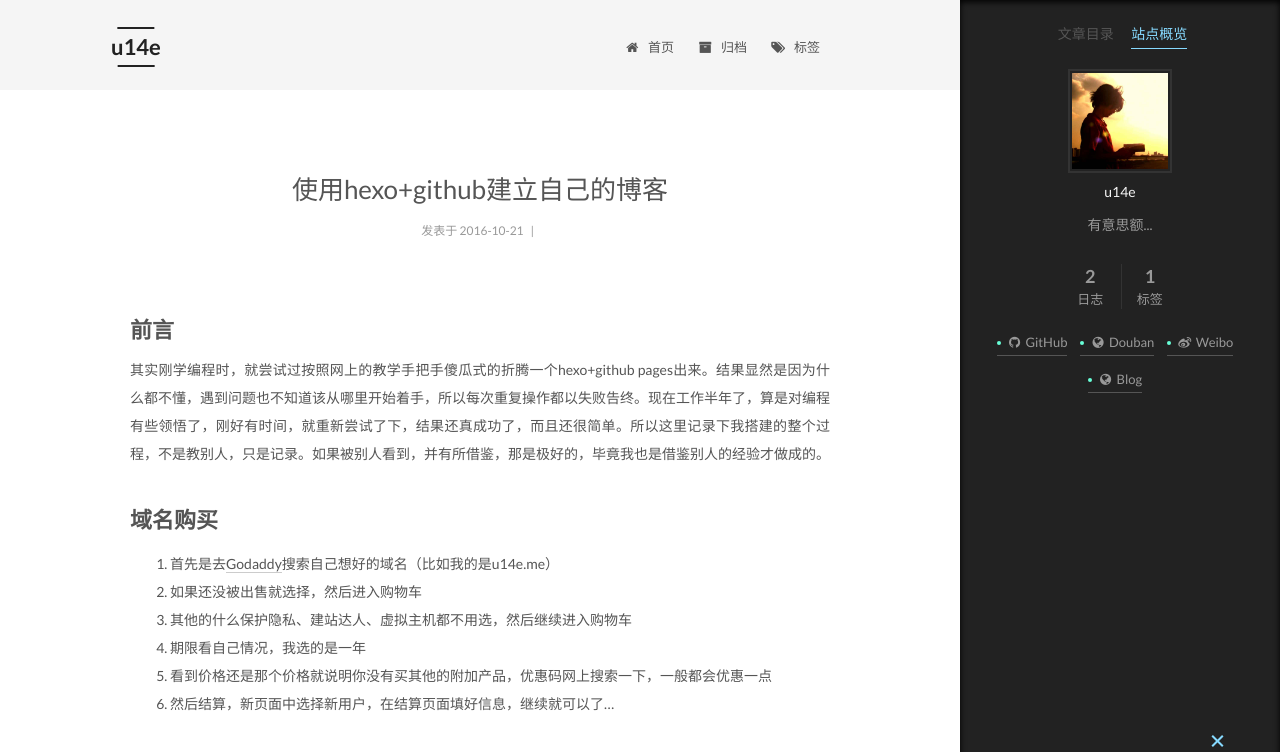
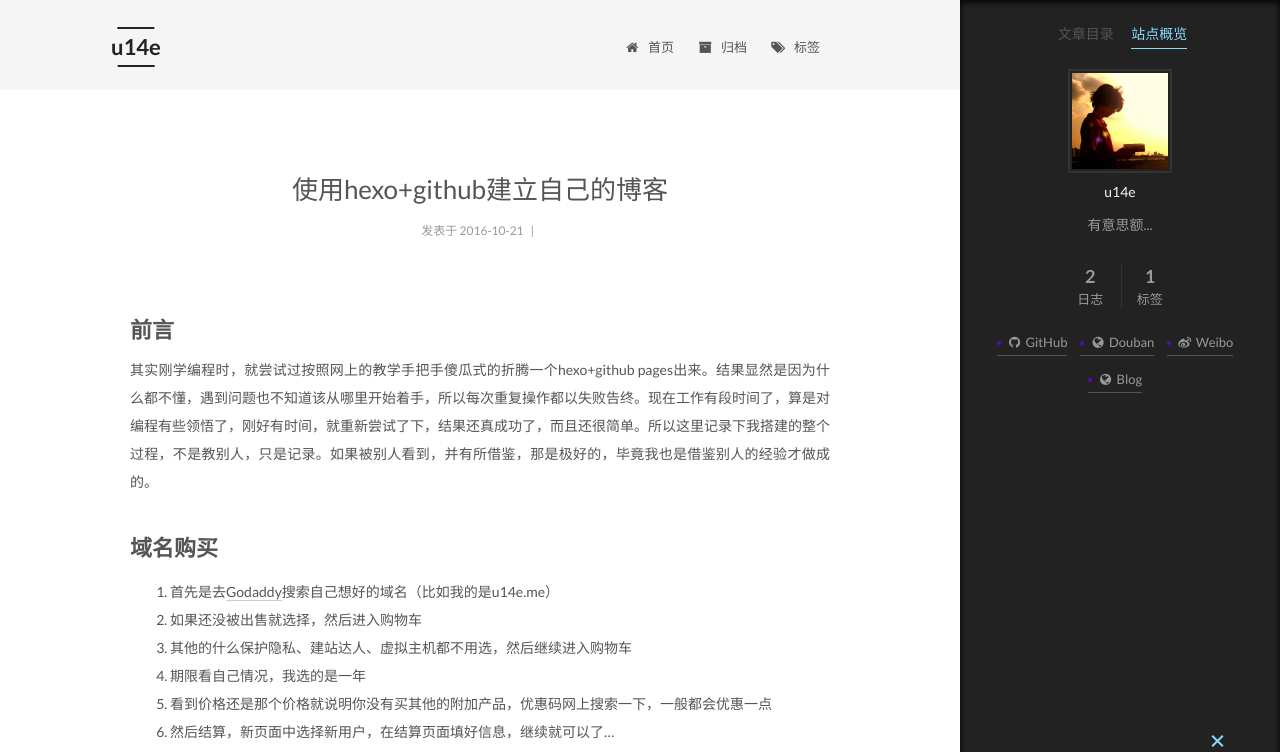
Before and after one commit to u14e/u14e.github.io, a plain HTML site: page 2016/10/21/use-hexo-github-start-your-blog/index.html in a window 1280 px wide. Both pictures are taken after a click on the item "站点概览". Shown: the top 752 px of the page. Drawn offline with Linux system fonts and the light colour scheme; a script that the page names is missing.

Commit message:
Site updated: 2016-10-28 20:12:58

```diff
--- a/2016/10/21/use-hexo-github-start-your-blog/index.html
+++ b/2016/10/21/use-hexo-github-start-your-blog/index.html
@@ -84,16 +84,16 @@
 
 
 
-<meta name="description" content="前言其实刚学编程时，就尝试过按照网上的教学手把手傻瓜式的折腾一个hexo+github pages出来。结果显然是因为什么都不懂，遇到问题也不知道该从哪里开始着手，所以每次重复操作都以失败告终。现在工作半年了，算是对编程有些领悟了，刚好有时间，就重新尝试了下，结果还真成功了，而且还很简单。所以这里记录下我搭建的整个过程，不是教别人，只是记录。如果被别人看到，并有所借鉴，那是极好的，毕竟我也是借鉴别">
+<meta name="description" content="前言其实刚学编程时，就尝试过按照网上的教学手把手傻瓜式的折腾一个hexo+github pages出来。结果显然是因为什么都不懂，遇到问题也不知道该从哪里开始着手，所以每次重复操作都以失败告终。现在工作有段时间了，算是对编程有些领悟了，刚好有时间，就重新尝试了下，结果还真成功了，而且还很简单。所以这里记录下我搭建的整个过程，不是教别人，只是记录。如果被别人看到，并有所借鉴，那是极好的，毕竟我也是借">
 <meta property="og:type" content="article">
 <meta property="og:title" content="使用hexo+github建立自己的博客">
 <meta property="og:url" content="http://u14e.me/2016/10/21/use-hexo-github-start-your-blog/index.html">
 <meta property="og:site_name" content="u14e">
-<meta property="og:description" content="前言其实刚学编程时，就尝试过按照网上的教学手把手傻瓜式的折腾一个hexo+github pages出来。结果显然是因为什么都不懂，遇到问题也不知道该从哪里开始着手，所以每次重复操作都以失败告终。现在工作半年了，算是对编程有些领悟了，刚好有时间，就重新尝试了下，结果还真成功了，而且还很简单。所以这里记录下我搭建的整个过程，不是教别人，只是记录。如果被别人看到，并有所借鉴，那是极好的，毕竟我也是借鉴别">
-<meta property="og:updated_time" content="2016-10-21T14:41:32.306Z">
+<meta property="og:description" content="前言其实刚学编程时，就尝试过按照网上的教学手把手傻瓜式的折腾一个hexo+github pages出来。结果显然是因为什么都不懂，遇到问题也不知道该从哪里开始着手，所以每次重复操作都以失败告终。现在工作有段时间了，算是对编程有些领悟了，刚好有时间，就重新尝试了下，结果还真成功了，而且还很简单。所以这里记录下我搭建的整个过程，不是教别人，只是记录。如果被别人看到，并有所借鉴，那是极好的，毕竟我也是借">
+<meta property="og:updated_time" content="2016-10-28T12:11:42.767Z">
 <meta name="twitter:card" content="summary">
 <meta name="twitter:title" content="使用hexo+github建立自己的博客">
-<meta name="twitter:description" content="前言其实刚学编程时，就尝试过按照网上的教学手把手傻瓜式的折腾一个hexo+github pages出来。结果显然是因为什么都不懂，遇到问题也不知道该从哪里开始着手，所以每次重复操作都以失败告终。现在工作半年了，算是对编程有些领悟了，刚好有时间，就重新尝试了下，结果还真成功了，而且还很简单。所以这里记录下我搭建的整个过程，不是教别人，只是记录。如果被别人看到，并有所借鉴，那是极好的，毕竟我也是借鉴别">
+<meta name="twitter:description" content="前言其实刚学编程时，就尝试过按照网上的教学手把手傻瓜式的折腾一个hexo+github pages出来。结果显然是因为什么都不懂，遇到问题也不知道该从哪里开始着手，所以每次重复操作都以失败告终。现在工作有段时间了，算是对编程有些领悟了，刚好有时间，就重新尝试了下，结果还真成功了，而且还很简单。所以这里记录下我搭建的整个过程，不是教别人，只是记录。如果被别人看到，并有所借鉴，那是极好的，毕竟我也是借">
 
 
 
@@ -294,7 +294,7 @@
 
 
 
-        <h2 id="前言"><a href="#前言" class="headerlink" title="前言"></a>前言</h2><p>其实刚学编程时，就尝试过按照网上的教学手把手傻瓜式的折腾一个hexo+github pages出来。结果显然是因为什么都不懂，遇到问题也不知道该从哪里开始着手，所以每次重复操作都以失败告终。现在工作半年了，算是对编程有些领悟了，刚好有时间，就重新尝试了下，结果还真成功了，而且还很简单。所以这里记录下我搭建的整个过程，不是教别人，只是记录。如果被别人看到，并有所借鉴，那是极好的，毕竟我也是借鉴别人的经验才做成的。</p>
+        <h2 id="前言"><a href="#前言" class="headerlink" title="前言"></a>前言</h2><p>其实刚学编程时，就尝试过按照网上的教学手把手傻瓜式的折腾一个hexo+github pages出来。结果显然是因为什么都不懂，遇到问题也不知道该从哪里开始着手，所以每次重复操作都以失败告终。现在工作有段时间了，算是对编程有些领悟了，刚好有时间，就重新尝试了下，结果还真成功了，而且还很简单。所以这里记录下我搭建的整个过程，不是教别人，只是记录。如果被别人看到，并有所借鉴，那是极好的，毕竟我也是借鉴别人的经验才做成的。</p>
 <h2 id="域名购买"><a href="#域名购买" class="headerlink" title="域名购买"></a>域名购买</h2><ol>
 <li>首先是去<a href="https://sg.godaddy.com/zh" target="_blank" rel="external">Godaddy</a>搜索自己想好的域名（比如我的是u14e.me）</li>
 <li>如果还没被出售就选择，然后进入购物车</li>
--- a/css/main.css
+++ b/css/main.css
@@ -1563,7 +1563,7 @@ pre .javascript .function {
   width: 4px;
   height: 4px;
   border-radius: 50%;
-  background: #67ffd7;
+  background: #550ac7;
 }
 .links-of-blogroll {
   font-size: 13px;
```
Also changed, not shown: index.html (+1 -1 lines).
